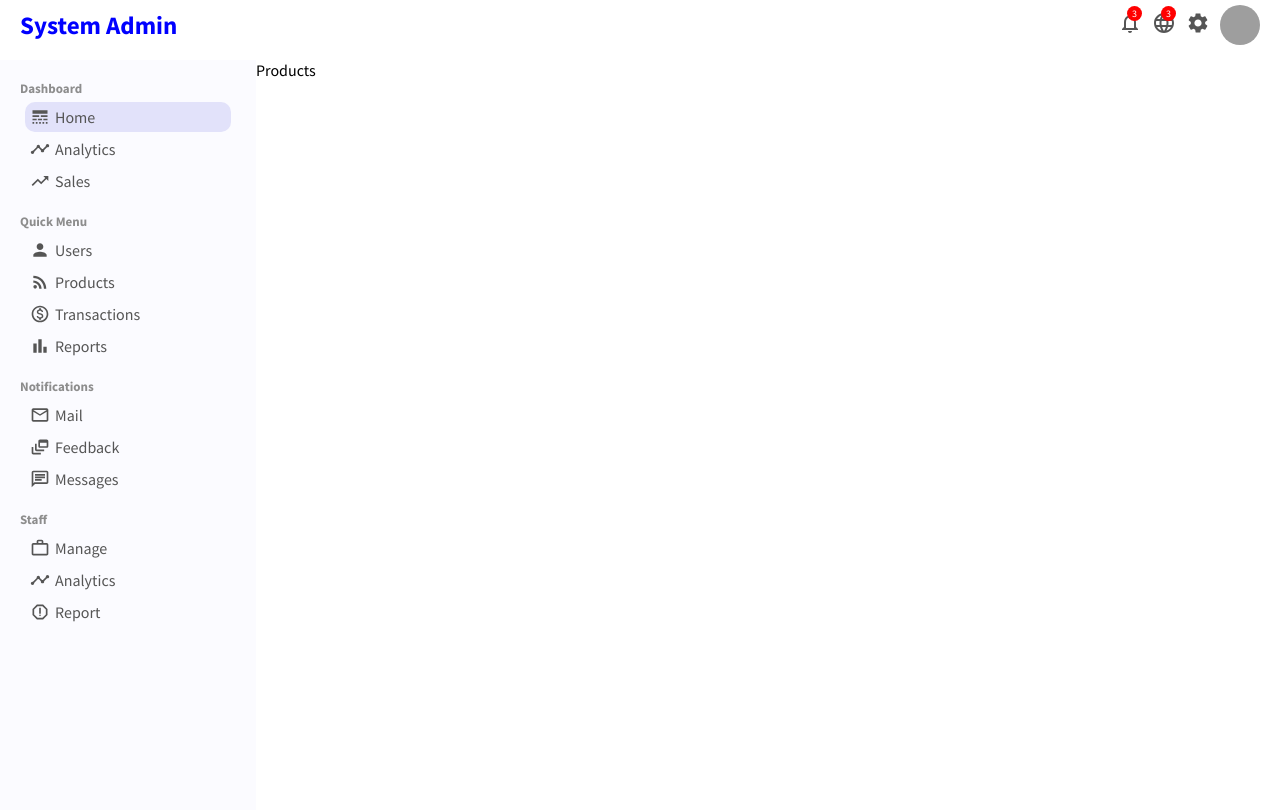
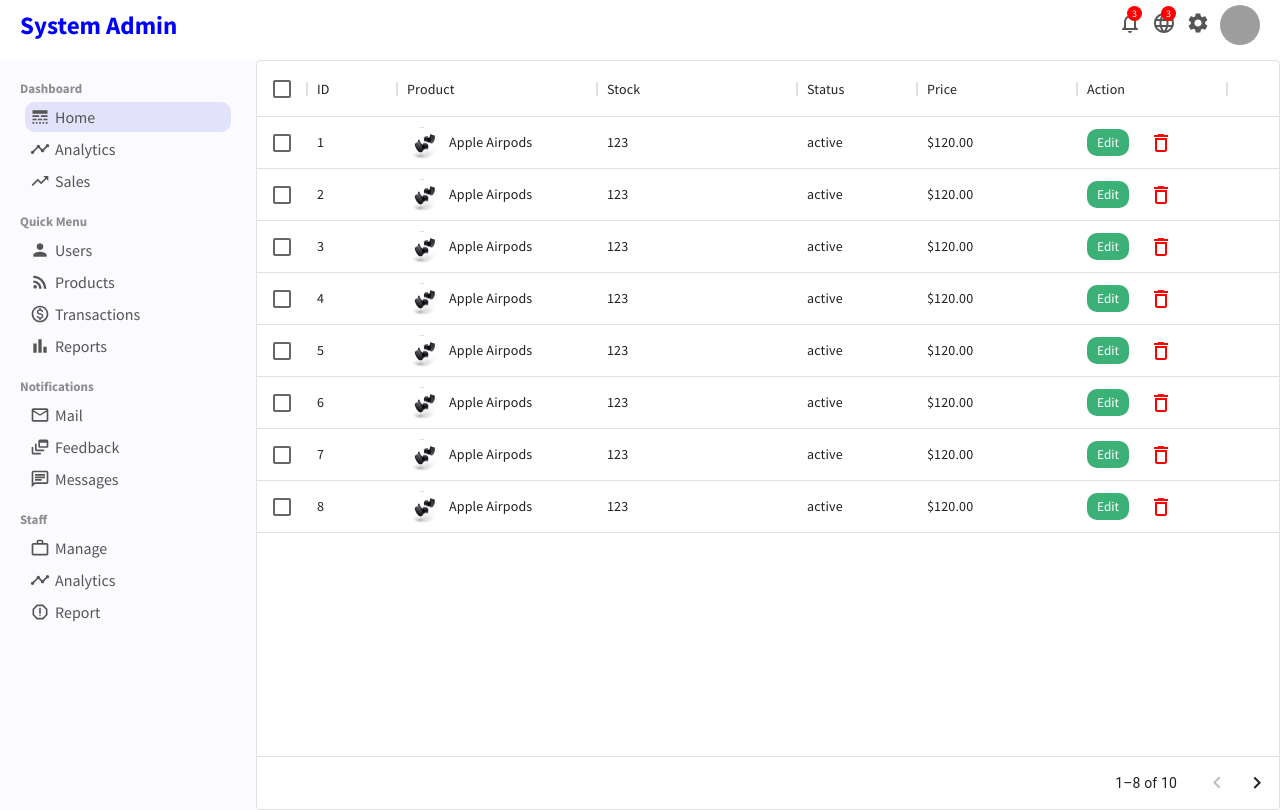
Before and after one commit to samuelkungu/redesign, a React (Create React App) app in the folder admin/panel/: page /products in a window 1280 px wide. Built offline with nearby package versions, Linux system fonts and the light colour scheme; grey boxes are pictures that could not be loaded.

Commit message:
data grid product list

```diff
--- a/admin/panel/src/App.js
+++ b/admin/panel/src/App.js
@@ -6,7 +6,7 @@
 import UserList from "./pages/userlist/UserList";
 import User from "./pages/user/User";
 import NewUser from "./pages/newUser/NewUser";
-import Products from "./pages/products/Products";
+import ProductList from "./pages/productList/ProductList";
 
 
 function App() {
@@ -20,7 +20,7 @@
           <Route path="/users" element={<UserList/>} />
           <Route path="/user/:userId" element={<User/>} />
           <Route path="/newUser" element={<NewUser/>} />
-          <Route path="/products" element={<Products/>} />
+          <Route path="/products" element={<ProductList/>} />
         </Routes>
       </div>
     </BrowserRouter>
--- a/admin/panel/src/DummyData.jsx
+++ b/admin/panel/src/DummyData.jsx
@@ -146,5 +146,87 @@
       transaction: "$120.00",
     },
 
+  ];
 
+  export const productRows = [
+    {
+      id: 1,
+      name: "Apple Airpods",
+      img:"images/airpods.png",
+      stock: 123,
+      status: "active",
+      price: "$120.00",
+    },
+    {
+      id: 2,
+      name: "Apple Airpods",
+      img:"images/airpods.png",
+      stock: 123,
+      status: "active",
+      price: "$120.00",
+    },
+    {
+      id: 3,
+      name: "Apple Airpods",
+      img:"images/airpods.png",
+      stock: 123,
+      status: "active",
+      price: "$120.00",
+    },
+    {
+      id: 4,
+      name: "Apple Airpods",
+      img:"images/airpods.png",
+      stock: 123,
+      status: "active",
+      price: "$120.00",
+    },
+    {
+      id: 5,
+      name: "Apple Airpods",
+      img:"images/airpods.png",
+      stock: 123,
+      status: "active",
+      price: "$120.00",
+    },
+    {
+      id: 6,
+      name: "Apple Airpods",
+      img:"images/airpods.png",
+      stock: 123,
+      status: "active",
+      price: "$120.00",
+    },
+    {
+      id: 7,
+      name: "Apple Airpods",
+      img:"images/airpods.png",
+      stock: 123,
+      status: "active",
+      price: "$120.00",
+    },
+    {
+      id: 8,
+      name: "Apple Airpods",
+      img:"images/airpods.png",
+      stock: 123,
+      status: "active",
+      price: "$120.00",
+    },
+    {
+      id: 9,
+      name: "Apple Airpods",
+      img:"images/airpods.png",
+      stock: 123,
+      status: "active",
+      price: "$120.00",
+    },
+    {
+      id: 10,
+      name: "Apple Airpods",
+      img:"images/airpods.png",
+      stock: 123,
+      status: "active",
+      price: "$120.00",
+    },
   ];
--- /dev/null
+++ b/admin/panel/src/pages/productList/ProductList.jsx
@@ -0,0 +1,73 @@
+import "./productList.css";
+import { DataGrid} from '@mui/x-data-grid';
+import { DeleteOutline } from '@mui/icons-material'
+import { productRows } from "../../DummyData";
+import { Link } from "react-router-dom";
+import { useState } from "react";
+
+function ProductList() {
+      const [data, setData] = useState(productRows);
+
+      const handleDelete = (id) => {
+        setData(data.filter((item) => item.id !== id));
+      };
+
+      const columns = [
+        { field: "id", headerName: "ID", width: 90 },
+        {
+          field: "product",
+          headerName: "Product",
+          width: 200,
+          renderCell: (params) => {
+            return (
+              <div className="product-list-item">
+                <img className="product-list-img" src={params.row.img} alt="" />
+                {params.row.name}
+              </div>
+            );
+          },
+        },
+        { field: "stock", headerName: "Stock", width: 200 },
+        {
+          field: "status",
+          headerName: "Status",
+          width: 120,
+        },
+        {
+          field: "price",
+          headerName: "Price",
+          width: 160,
+        },
+        {
+          field: "action",
+          headerName: "Action",
+          width: 150,
+          renderCell: (params) => {
+            return (
+              <>
+                <Link to={"/product/" + params.row.id}>
+                  <button className="product-list-edit">Edit</button>
+                </Link>
+                <DeleteOutline
+                  className="product-list-delete"
+                  onClick={() => handleDelete(params.row.id)}
+                />
+              </>
+            );
+          },
+        },
+      ];
+
+      return (
+        <div className="product-list">
+          <DataGrid
+            rows={data}
+            disableSelectionOnClick
+            columns={columns}
+            pageSize={8}
+            checkboxSelection
+          />
+        </div>
+      );
+    }
+export default ProductList
--- /dev/null
+++ b/admin/panel/src/pages/productList/productList.css
@@ -0,0 +1,31 @@
+.product-list{
+    flex: 4;
+}
+
+.product-list-item{
+    display: flex;
+    align-items: center;
+}
+
+.product-list-img {
+    width: 32px;
+    height: 32px;
+    border-radius: 50%;
+    object-fit: cover;
+    margin-right: 10px;
+  }
+
+.product-list-edit{
+    border: none;
+    border-radius: 10px;
+    padding: 5px 10px;
+    background-color: #3bb077;
+    color: white;
+    cursor: pointer;
+    margin-right: 20px;
+}
+
+.product-list-delete{
+    color: red;
+    cursor: pointer;
+}
--- a/admin/panel/src/pages/products/Products.jsx
+++ /dev/null
@@ -1,12 +0,0 @@
-import React from 'react'
-import "./products.css"
-
-function Products() {
-  return (
-    <div className='products'>
-        Products
-    </div>
-  )
-}
-
-export default Products
--- a/admin/panel/src/pages/products/products.css
+++ /dev/null
@@ -1,3 +0,0 @@
-.products{
-    flex: 4;
-}
```
Also changed, not shown: admin/panel/public/images/airpods.png (added).
